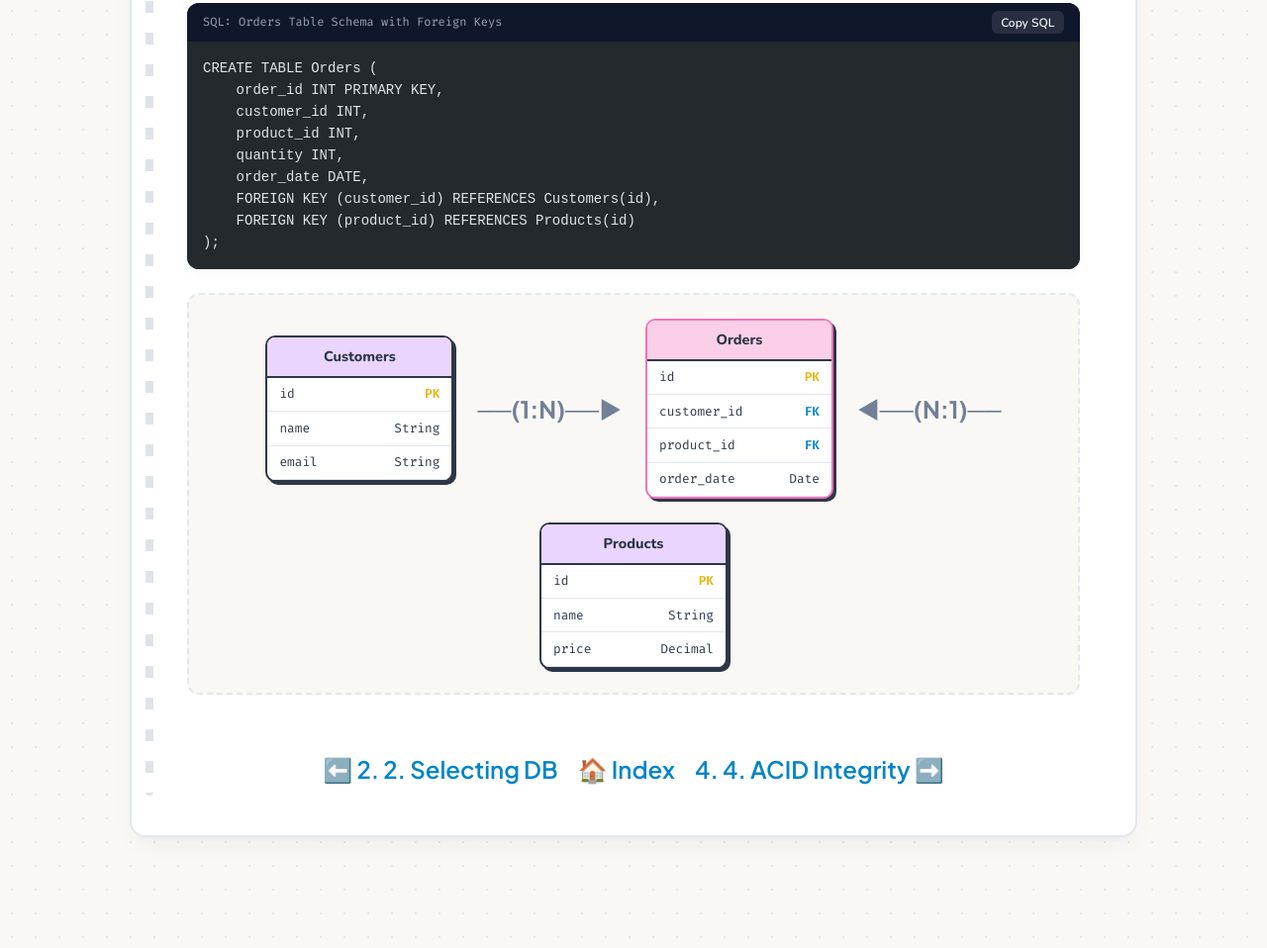
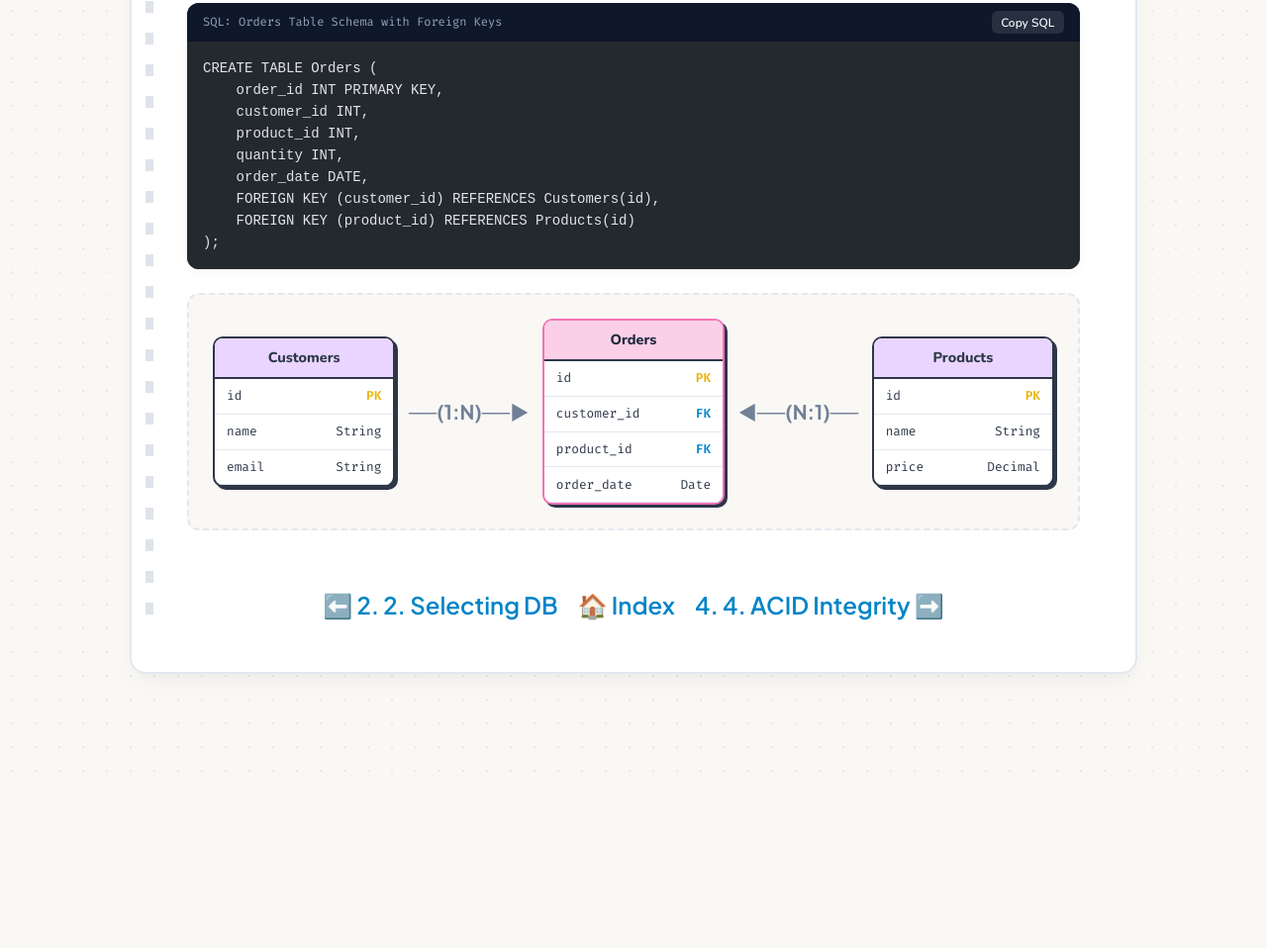
Before and after one commit to auysh8/System-design-notes, an Astro site: page /System-design-notes/notes/03-relational-sql in a window 1280 px wide. Shown: the part 889-1847 px from the top of the page at 99% size. After the commit the page ends 1682 px from the top, so only its background shows below. Built offline with nearby package versions, Linux system fonts and the light colour scheme; Astro itself is replaced by a stand-in of ours; code samples lack their colours.

Commit message:
fix(styles): prevent ER diagram wrapping for Products table

```diff
--- a/css/style.css
+++ b/css/style.css
@@ -604,23 +604,28 @@ li::marker {
 
 /* ER Diagram Boxes */
 .er-box-container {
-    display: flex;
-    flex-wrap: wrap;
-    gap: 1.5rem;
-    justify-content: center;
-    align-items: center;
     padding: 1.5rem;
     background: var(--paper-bg);
     border-radius: 12px;
     border: 2px dashed var(--border-soft);
     margin: 1.5rem 0;
+    overflow-x: auto;
+}
+
+.er-flow-flex {
+    display: flex;
+    align-items: center;
+    justify-content: space-between;
+    gap: 0.85rem;
+    min-width: 640px;
 }
 
 .er-card {
     background: var(--paper-card);
     border: 2px solid var(--text-main);
     border-radius: 10px;
-    min-width: 190px;
+    flex: 1;
+    min-width: 170px;
     box-shadow: 3px 3px 0px var(--text-main);
     overflow: hidden;
 }
@@ -632,15 +637,34 @@ li::marker {
     text-align: center;
     border-bottom: 2px solid var(--text-main);
     font-size: 0.9rem;
+    color: var(--text-main);
+}
+
+.dark-mode .er-head {
+    color: #f1f5f9;
 }
 
 .er-item {
-    padding: 0.4rem 0.75rem;
+    padding: 0.45rem 0.75rem;
     font-family: var(--font-code);
     font-size: 0.8rem;
     display: flex;
     justify-content: space-between;
     border-bottom: 1px solid var(--border-soft);
+    color: var(--text-main);
+}
+
+.er-arrow {
+    font-family: var(--font-hand);
+    font-size: 1.25rem;
+    font-weight: bold;
+    color: var(--text-muted);
+    white-space: nowrap;
+    text-align: center;
+}
+
+.dark-mode .er-arrow {
+    color: #94a3b8;
 }
 
 /* Index Table of Contents Cards */
--- a/src/content/notes/03-relational-sql.mdx
+++ b/src/content/notes/03-relational-sql.mdx
@@ -47,6 +47,7 @@ CREATE TABLE Orders (
 
     {/* ER Schema Diagram */}
     <div class="er-box-container">
+        <div class="er-flow-flex">
             <div class="er-card">
                 <div class="er-head">Customers</div>
                 <div class="er-item"><span>id</span> <strong style="color:var(--pastel-yellow-dark);">PK</strong></div>
@@ -54,19 +55,19 @@ CREATE TABLE Orders (
                 <div class="er-item"><span>email</span> <span>String</span></div>
             </div>
 
-        <div style="font-family: var(--font-hand); font-size: 1.5rem; font-weight: bold; color: var(--text-muted);">
+            <div class="er-arrow">
                 ──(1:N)──►
             </div>
 
             <div class="er-card" style="border-color: var(--pastel-pink-dark);">
-            <div class="er-head" style="background: var(--pastel-pink);">Orders</div>
+                <div class="er-head" style="background: var(--pastel-pink); color: #1e293b;">Orders</div>
                 <div class="er-item"><span>id</span> <strong style="color:var(--pastel-yellow-dark);">PK</strong></div>
                 <div class="er-item"><span>customer_id</span> <strong style="color:var(--pastel-blue-dark);">FK</strong></div>
                 <div class="er-item"><span>product_id</span> <strong style="color:var(--pastel-blue-dark);">FK</strong></div>
                 <div class="er-item"><span>order_date</span> <span>Date</span></div>
             </div>
 
-        <div style="font-family: var(--font-hand); font-size: 1.5rem; font-weight: bold; color: var(--text-muted);">
+            <div class="er-arrow">
                 ◄──(N:1)──
             </div>
 
@@ -78,3 +79,4 @@ CREATE TABLE Orders (
             </div>
         </div>
     </div>
+</div>
--- a/src/styles/global.css
+++ b/src/styles/global.css
@@ -588,23 +588,28 @@ li::marker {
 
 /* ER Diagram Boxes */
 .er-box-container {
-    display: flex;
-    flex-wrap: wrap;
-    gap: 1.5rem;
-    justify-content: center;
-    align-items: center;
     padding: 1.5rem;
     background: var(--paper-bg);
     border-radius: 12px;
     border: 2px dashed var(--border-soft);
     margin: 1.5rem 0;
+    overflow-x: auto;
+}
+
+.er-flow-flex {
+    display: flex;
+    align-items: center;
+    justify-content: space-between;
+    gap: 0.85rem;
+    min-width: 640px;
 }
 
 .er-card {
     background: var(--paper-card);
     border: 2px solid var(--text-main);
     border-radius: 10px;
-    min-width: 190px;
+    flex: 1;
+    min-width: 170px;
     box-shadow: 3px 3px 0px var(--text-main);
     overflow: hidden;
 }
@@ -616,15 +621,34 @@ li::marker {
     text-align: center;
     border-bottom: 2px solid var(--text-main);
     font-size: 0.9rem;
+    color: var(--text-main);
+}
+
+.dark-mode .er-head {
+    color: #f1f5f9;
 }
 
 .er-item {
-    padding: 0.4rem 0.75rem;
+    padding: 0.45rem 0.75rem;
     font-family: var(--font-code);
     font-size: 0.8rem;
     display: flex;
     justify-content: space-between;
     border-bottom: 1px solid var(--border-soft);
+    color: var(--text-main);
+}
+
+.er-arrow {
+    font-family: var(--font-hand);
+    font-size: 1.25rem;
+    font-weight: bold;
+    color: var(--text-muted);
+    white-space: nowrap;
+    text-align: center;
+}
+
+.dark-mode .er-arrow {
+    color: #94a3b8;
 }
 
 /* Index Table of Contents Cards */
```
Also changed, not shown: notes/03-relational-sql.html (+5 -3 lines). Lines whose indentation alone changed are shown as unchanged.
